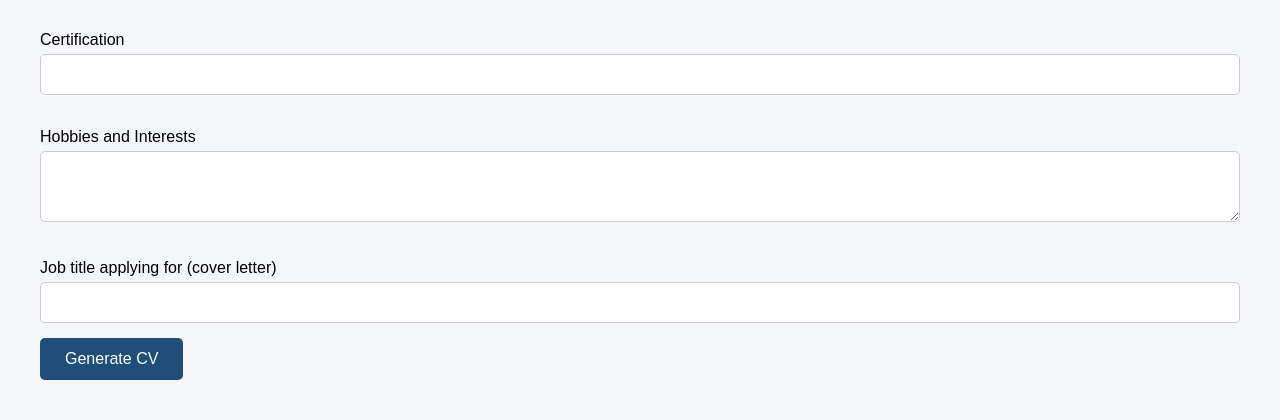
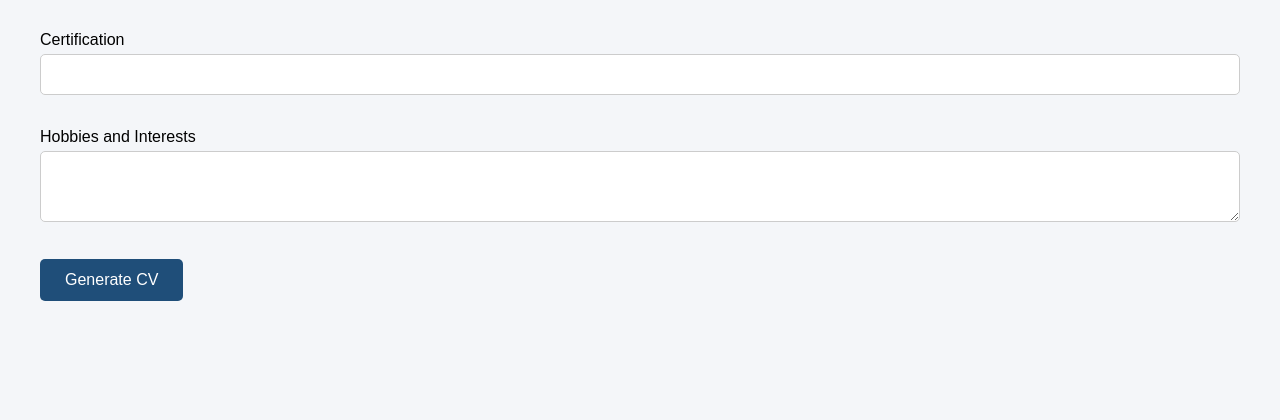
Before and after one commit to Dustymiller1987/CV-Generator, a Flask app: page /builder in a window 1280 px wide. Shown: the part 1275-1695 px from the top of the page. After the commit the page ends 1576 px from the top, so only its background shows below. Run offline with Flask 3, Linux system fonts and the light colour scheme.

Commit message:
Remove job title field from CV generator
Co-authored-by: Copilot <223556219+Copilot@users.noreply.github.com>

```diff
--- a/Templates/Index.html
+++ b/Templates/Index.html
@@ -84,10 +84,6 @@
 
         <br><br>
 
-        <label for="job_title">Job title applying for (cover letter)</label>
-        <br>
-        <input id="job_title" type="text" name="job_title">
-
         <button type="submit">Generate CV</button>
 
     </form>
--- a/Templates/Result.html
+++ b/Templates/Result.html
@@ -146,7 +146,6 @@
         <input type="hidden" name="skills" value="{{ skills }}">
         <input type="hidden" name="certification" value="{{ certification }}">
         <input type="hidden" name="hobbies" value="{{ hobbies }}">
-        <input type="hidden" name="job_title" value="{{ job_title }}">
         <button type="submit">Download CV as PDF</button>
     </form>
     <a class="saved-cvs-link" href="{{ url_for('home') }}">View past CVs</a>
@@ -166,7 +165,6 @@
     <input type="hidden" name="skills" value="{{ skills }}">
     <input type="hidden" name="certification" value="{{ certification }}">
     <input type="hidden" name="hobbies" value="{{ hobbies }}">
-    <input type="hidden" name="job_title" value="{{ job_title }}">
     <button type="submit">Generate a Cover Letter</button>
 </form>
 
--- a/Templates/cover_letter.html
+++ b/Templates/cover_letter.html
@@ -19,7 +19,6 @@
             {% endif %}
         </header>
 
-        {% if job_title %}<p>Re: Application for {{ job_title }}</p>{% endif %}
         <p>Dear Hiring Manager,</p>
 
         {% for paragraph in paragraphs %}
--- a/app.py
+++ b/app.py
@@ -64,19 +64,11 @@ def build_summary(experience, skills):
 
 
 def build_cover_letter(fields):
-    job_title = fields["job_title"]
-    if job_title:
-        paragraphs = [
-            f"I am writing to apply for the {job_title} position. "
-            "I would welcome the opportunity to contribute my experience and "
-            "skills to your team."
-        ]
-    else:
-        paragraphs = [
-            "I am writing to express my interest in joining your organization. "
-            "I would welcome the opportunity to contribute my experience and skills "
-            "to your team."
-        ]
+    paragraphs = [
+        "I am writing to express my interest in joining your organization. "
+        "I would welcome the opportunity to contribute my experience and skills "
+        "to your team."
+    ]
 
     if fields["experience"]:
         paragraphs.append(
@@ -355,13 +347,11 @@ def cover_letter():
             "hobbies",
         )
     }
-    fields["job_title"] = request.form.get("job_title", "").strip()
     return render_template(
         "cover_letter.html",
         name=fields["name"],
         email=fields["email"],
         phone=fields["phone"],
-        job_title=fields["job_title"],
         paragraphs=build_cover_letter(fields),
     )
 
@@ -384,7 +374,6 @@ def generate():
         for key in (
             "name", "email", "phone", "location", "linkedin", "git_profile",
             "education", "experience", "skills", "certification", "hobbies",
-            "job_title",
         )
     }
     name = fields["name"]
@@ -415,7 +404,6 @@ def generate():
         experience=experience,
         certification=certification,
         hobbies=fields["hobbies"],
-        job_title=fields["job_title"],
         summary=summary
     )
 
--- a/static/cv-history.js
+++ b/static/cv-history.js
@@ -13,7 +13,6 @@
         "skills",
         "certification",
         "hobbies",
-        "job_title",
     ];
 
     function readSavedCvs() {
@@ -66,7 +65,7 @@
         form.action = action;
         for (const name of fieldNames) {
             const value = record.values[name];
-            if (typeof value !== "string" && !["hobbies", "job_title"].includes(name)) {
+            if (typeof value !== "string" && name !== "hobbies") {
                 throw new Error("This saved CV is missing required information.");
             }
             form.append(createHiddenInput(name, typeof value === "string" ? value : ""));
```
